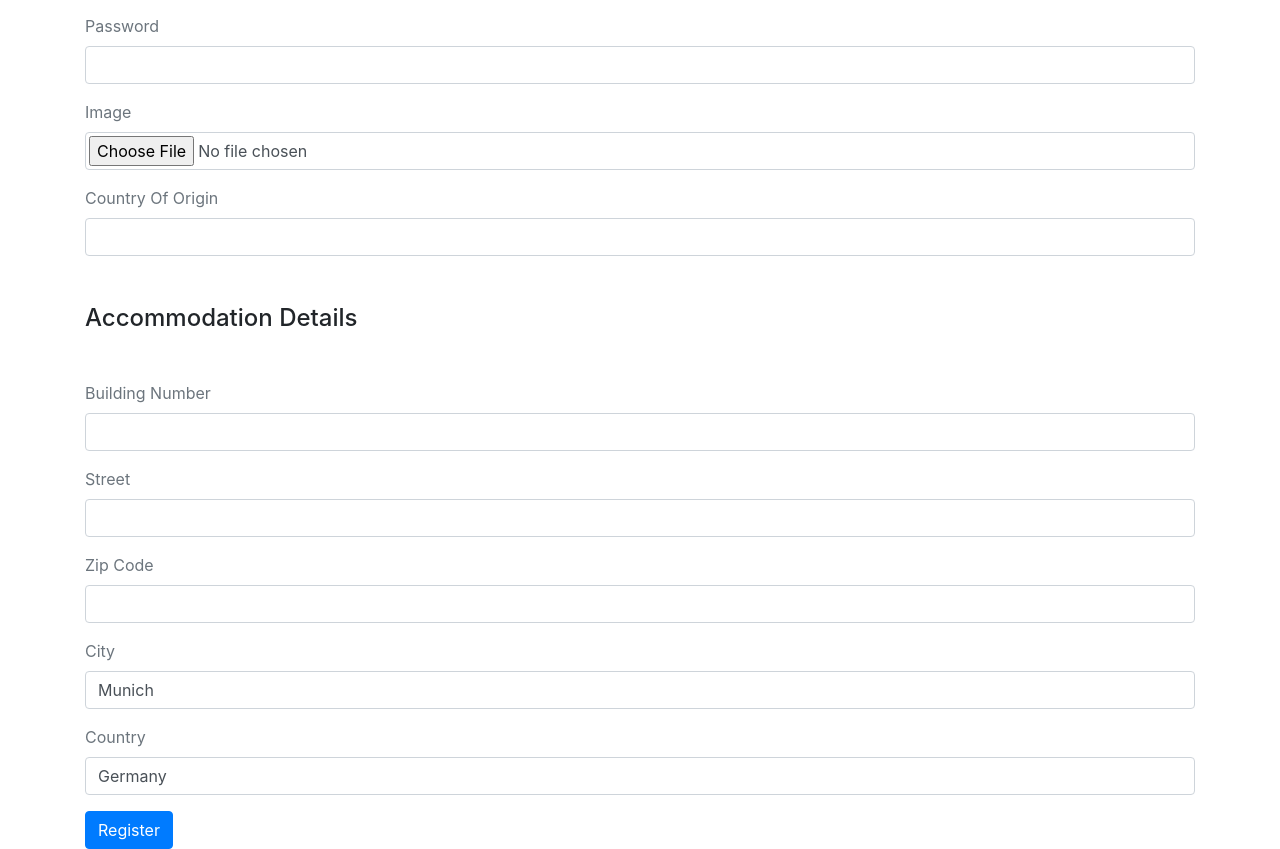
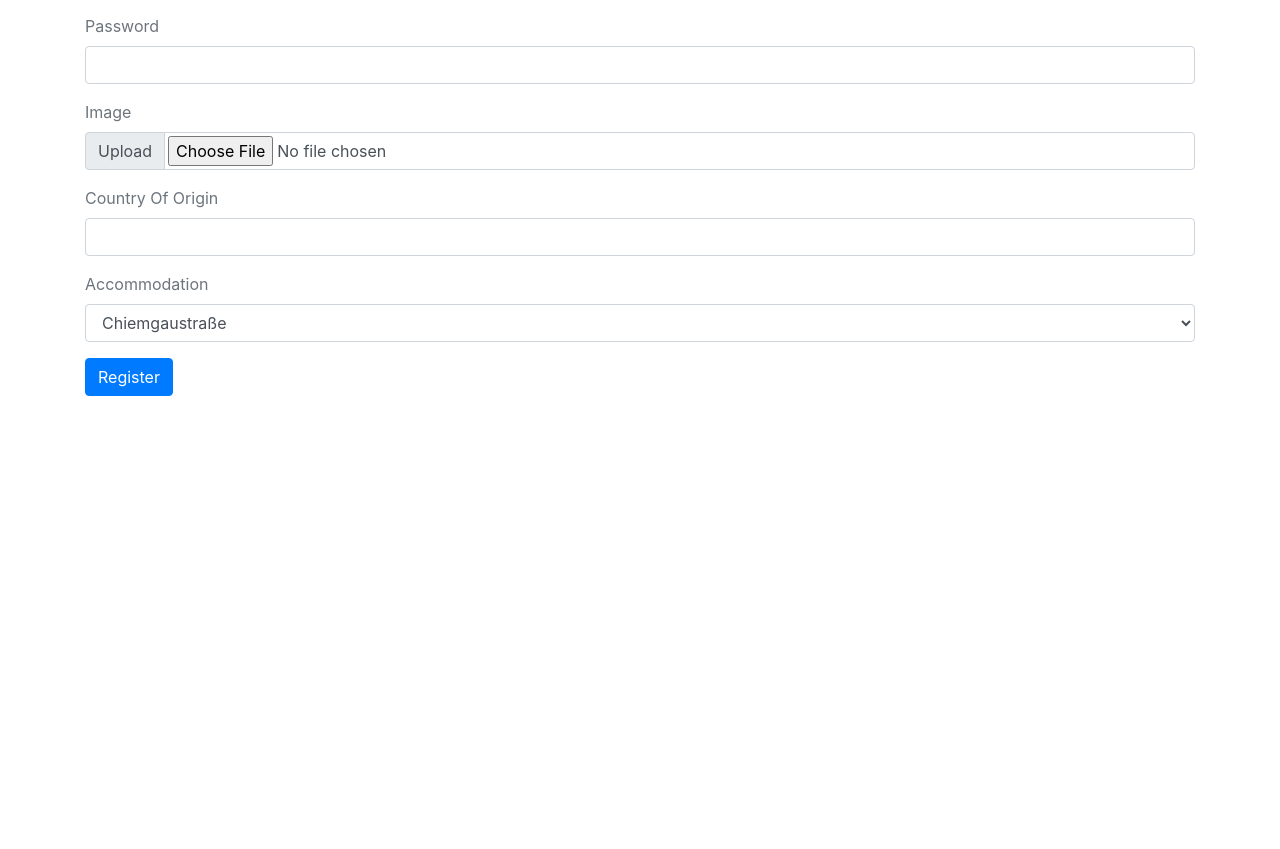
Before and after one commit to ZaeemKazmi/fooditory-front, a React (Create React App) app: page /signup in a window 1280 px wide. Shown: the part 403-1252 px from the top of the page. After the commit the page ends 800 px from the top, so only its background shows below. Built offline with nearby package versions, Linux system fonts and the light colour scheme.

Commit message:
Signup validation was implemented Accom list was implemented

```diff
--- a/package.json
+++ b/package.json
@@ -24,6 +24,7 @@
     "react-dom": "^16.8.6",
     "react-router-dom": "^5.0.0",
     "react-scripts": "3.0.1",
+    "react-select": "^3.0.4",
     "reactstrap": "^8.0.0",
     "socket.io": "^2.2.0",
     "socket.io-client": "^2.2.0",
--- a/src/core/OfferFood.js
+++ b/src/core/OfferFood.js
@@ -8,7 +8,7 @@ import { faBackspace } from "@fortawesome/free-solid-svg-icons";
 
 import "./OfferFood.css";
 const axios = require("axios");
-
+var formError = "";
 class OfferFood extends Component {
   constructor() {
     super();
@@ -30,7 +30,29 @@ class OfferFood extends Component {
   };
 
   handleChange = name => event => {
-    this.setState({ error: "" });
+    switch (name) {
+      case "name":
+        formError =
+          event.target.value.length < 3
+            ? "Item name must be at least 3 characters."
+            : "";
+        break;
+      case "ingredients":
+        formError =
+          event.target.value.length < 1 ? "Ingredients cannot be blank." : "";
+        break;
+      case "cuisine":
+        formError =
+          event.target.value.length < 1 ? "Cuisine cannot be blank." : "";
+        break;
+      case "image":
+        formError =
+          event.target.files[0] === null ? "Image cannot be empty." : "";
+        break;
+      default:
+        break;
+    }
+
     this.setState({ open: false });
     this.setState({ [name]: event.target.value });
 
@@ -61,6 +83,7 @@ class OfferFood extends Component {
 
   clickSubmit = event => {
     event.preventDefault();
+
     var sellerId = JSON.parse(localStorage.getItem("jwt")).user._id;
 
     const { name, ingredients, chips, cuisine, price, image } = this.state;
@@ -110,11 +133,12 @@ class OfferFood extends Component {
         }
       })
       .catch(function(response) {
-        //handle error
-        if ((response.state = 500)) {
-          self.setState({
-            error: "An error occured during item creation. Please try again."
-          });
+        console.log(response);
+
+        if (formError === "") {
+          self.setState({ error: "Fields cannot be blank" });
+        } else {
+          self.setState({ error: formError });
         }
       });
   };
@@ -161,6 +185,10 @@ class OfferFood extends Component {
       </div>
       <div className="form-group">
         <label className="text-muted">Price</label>
+        <div class="input-group">
+          <div class="input-group-prepend">
+            <span class="input-group-text">€</span>
+          </div>
           <input
             onChange={this.handleChange("price")}
             type="text"
@@ -168,16 +196,24 @@ class OfferFood extends Component {
             value={price}
           />
         </div>
+      </div>
 
       <div className="form-group fileInput">
         <label className="text-muted">Image</label>
+        <div class="input-group">
+          <div class="input-group-prepend">
+            <span class="input-group-text">Upload</span>
+          </div>
           <input
+            key={name}
             id="image"
             onChange={this.handleChange("image")}
             type="File"
             className="form-control"
           />
         </div>
+      </div>
+
       <div className="text-center">
         <button
           onClick={this.clickSubmit}
--- a/src/core/UserItem.js
+++ b/src/core/UserItem.js
@@ -1,4 +1,5 @@
 import React, { Component } from "react";
+import { Redirect } from "react-router-dom";
 import { isAuthenticated } from "../auth";
 import "@material/react-chips/dist/chips.css";
 import { updateItem } from "../utils/item";
--- a/src/user/Login.js
+++ b/src/user/Login.js
@@ -31,15 +31,19 @@ class Login extends Component {
       password
     };
     console.log(user);
-        login(user).then(response => {
+    login(user)
+      .then(response => {
         this.setState({ loading: false });
         authenticate(response.data, () => {
           this.setState({ redirectToReferer: true });
         });
-        }).catch(err => {
+      })
+      .catch(err => {
         this.setState({ loading: false });
         console.log(err.response);
-            this.setState({ error: "There was error in logging in, please try again." });
+        this.setState({
+          error: "There was error in logging in, please try again."
+        });
       });
   };
 
@@ -83,8 +87,10 @@ class Login extends Component {
             >
               Login
             </button>
-            <div className="forgot">
-              <a href="">Forget Password?</a> | <a href="">New User?</a>
+            <div className="forgot text-center">
+              <a className="text-center" href="/signup">
+                New User?
+              </a>
             </div>
           </form>
         </article>
--- a/src/user/Signup.js
+++ b/src/user/Signup.js
@@ -1,11 +1,20 @@
 import React, { Component } from "react";
 import { Redirect } from "react-router-dom";
-import { signup, isAuthenticated } from "../auth";
+import { isAuthenticated } from "../auth";
 
 const axios = require("axios");
 
+const emailRegex = RegExp(
+  /^[a-zA-Z0-9.!#$%&’*+/=?^_`{|}~-]+@[a-zA-Z0-9-]+(?:\.[a-zA-Z0-9-]+)*$/
+);
+var formError, nameError, emailerror, passwordError, imageError;
 class Signup extends Component {
   constructor() {
+    formError = "";
+    nameError = "";
+    emailerror = "";
+    passwordError = "";
+    imageError = "";
     super();
     this.state = {
       name: "",
@@ -13,9 +22,9 @@ class Signup extends Component {
       password: "",
       image: "",
       countryOfOrigin: "",
-      accommName: "",
-      accommStreet: "",
-      accommZipcode: "",
+      accommName: "Chiemgaustraße",
+      accommStreet: "Traunsteiner Straße 1-13",
+      accommZipcode: "81549",
       accommCity: "Munich",
       accommCountry: "Germany",
       error: "",
@@ -24,12 +33,62 @@ class Signup extends Component {
   }
 
   handleChange = name => event => {
-    this.setState({ error: "" });
+    switch (name) {
+      case "name":
+        nameError =
+          event.target.value.length < 3
+            ? "Display name must be at least 3 characters. "
+            : "";
+        break;
+      case "email":
+        console.log(emailRegex.test(event.target.value));
+        emailerror = emailRegex.test(event.target.value)
+          ? ""
+          : "Invalid email address ";
+        break;
+      case "password":
+        passwordError =
+          event.target.value.length < 7
+            ? "Password must be at least 7 characters. "
+            : "";
+        break;
+      case "image":
+        imageError =
+          event.target.files[0] === null ? "Image cannot be empty. " : "";
+        break;
+      default:
+        break;
+    }
+
     this.setState({ open: false });
     this.setState({ [name]: event.target.value });
 
     if (name === "image") {
       this.setState({ [name]: event.target.files[0] });
+    }
+  };
+  setAccomDetails = event => {
+    console.log(event.target.value);
+    if (event.target.value === "Accom1") {
+      this.setState({ accommName: "Chiemgaustraße" });
+      this.setState({ accommStreet: "Traunsteiner Straße 1-13" });
+      this.setState({ accommZipcode: "81549" });
+      this.setState({ accommCity: "Munich" });
+      this.setState({ accommCountry: "Germany" });
+    }
+    if (event.target.value === "Accom2") {
+      this.setState({ accommName: "Heiglhofstraße" });
+      this.setState({ accommStreet: "Heiglhofstraße 64, 65" });
+      this.setState({ accommZipcode: "81377" });
+      this.setState({ accommCity: "Munich" });
+      this.setState({ accommCountry: "Germany" });
+    }
+    if (event.target.value === "Accom3") {
+      this.setState({ accommName: "Stiftsbogen" });
+      this.setState({ accommStreet: "Schröfelhofstraße 4-26a" });
+      this.setState({ accommZipcode: "81375" });
+      this.setState({ accommCity: "Munich" });
+      this.setState({ accommCountry: "Germany" });
     }
   };
 
@@ -100,39 +159,27 @@ class Signup extends Component {
           open: false
         });
         console.log(response);
+        self.setState({ open: true });
       })
       .catch(err => {
-        console.log(err.response);
-        if (err.response.status !== 200) {
         var errmsg = err.response.data.error;
-
-          if (errmsg === undefined) {
-            this.setState({
-              error: "Fields cannot be empty!"
-            });
-          } else if (
-            JSON.stringify(err.response.data.error).includes("E11000")
-          ) {
+        formError = nameError + emailerror + passwordError + imageError;
+        console.log(formError);
+        if (formError === "") {
+          self.setState({ error: "Fields cannot be blank" });
+          console.log(err.response.data);
+          if (errmsg !== undefined) {
+            if (JSON.stringify(err.response.data.error).includes("E11000")) {
               this.setState({ error: "Email already exist!" });
+            }
+          }
         } else {
-            this.setState({ error: err.response.data.error });
-          }
+          self.setState({ error: formError });
         }
       });
   };
 
-  signupForm = (
-    name,
-    email,
-    password,
-    image,
-    countryOfOrigin,
-    accommName,
-    accommStreet,
-    accommZipcode,
-    accommCity,
-    accommCountry
-  ) => (
+  signupForm = (name, email, password, image, countryOfOrigin) => (
     <form>
       <div className="form-group">
         <label className="text-muted">Display Name</label>
@@ -163,12 +210,18 @@ class Signup extends Component {
       </div>
       <div className="form-group">
         <label className="text-muted">Image</label>
+        <div class="input-group">
+          <div class="input-group-prepend">
+            <span class="input-group-text">Upload</span>
+          </div>
           <input
+            key={name}
             id="image"
             onChange={this.handleChange("image")}
             type="File"
             className="form-control"
           />
+        </div>
       </div>
       <div className="form-group">
         <label className="text-muted">Country Of Origin</label>
@@ -180,42 +233,19 @@ class Signup extends Component {
         />
       </div>
 
-      <h4 className="mt-5 mb-5">Accommodation Details</h4>
-      <div className="form-group">
-        <label className="text-muted">Building Number</label>
-        <input
-          onChange={this.handleChange("accommName")}
-          type="text"
-          className="form-control"
-          value={accommName}
-        />
+      <div class="form-group">
+        <label className="text-muted">Accommodation</label>
+        <select
+          class="selectpicker form-control"
+          value={this.state.value}
+          onChange={this.setAccomDetails}
+        >
+          <option value="accom1">Chiemgaustraße</option>
+          <option alue="accom2">Heiglhofstraße</option>
+          <option alue="accom3">Stiftsbogen</option>
+        </select>
       </div>
-      <div className="form-group">
-        <label className="text-muted">Street</label>
-        <input
-          onChange={this.handleChange("accommStreet")}
-          type="text"
-          className="form-control"
-          value={accommStreet}
-        />
-      </div>
-      <div className="form-group">
-        <label className="text-muted">Zip Code</label>
-        <input
-          onChange={this.handleChange("accommZipcode")}
-          type="text"
-          className="form-control"
-          value={accommZipcode}
-        />
-      </div>
-      <div className="form-group">
-        <label className="text-muted">City</label>
-        <label className="form-control">{accommCity}</label>
-      </div>
-      <div className="form-group">
-        <label className="text-muted">Country</label>
-        <label className="form-control">{accommCountry}</label>
-      </div>
+
       <button onClick={this.clickSubmit} className="btn btn-raised btn-primary">
         Register
       </button>
```
Lines whose indentation alone changed are shown as unchanged.
